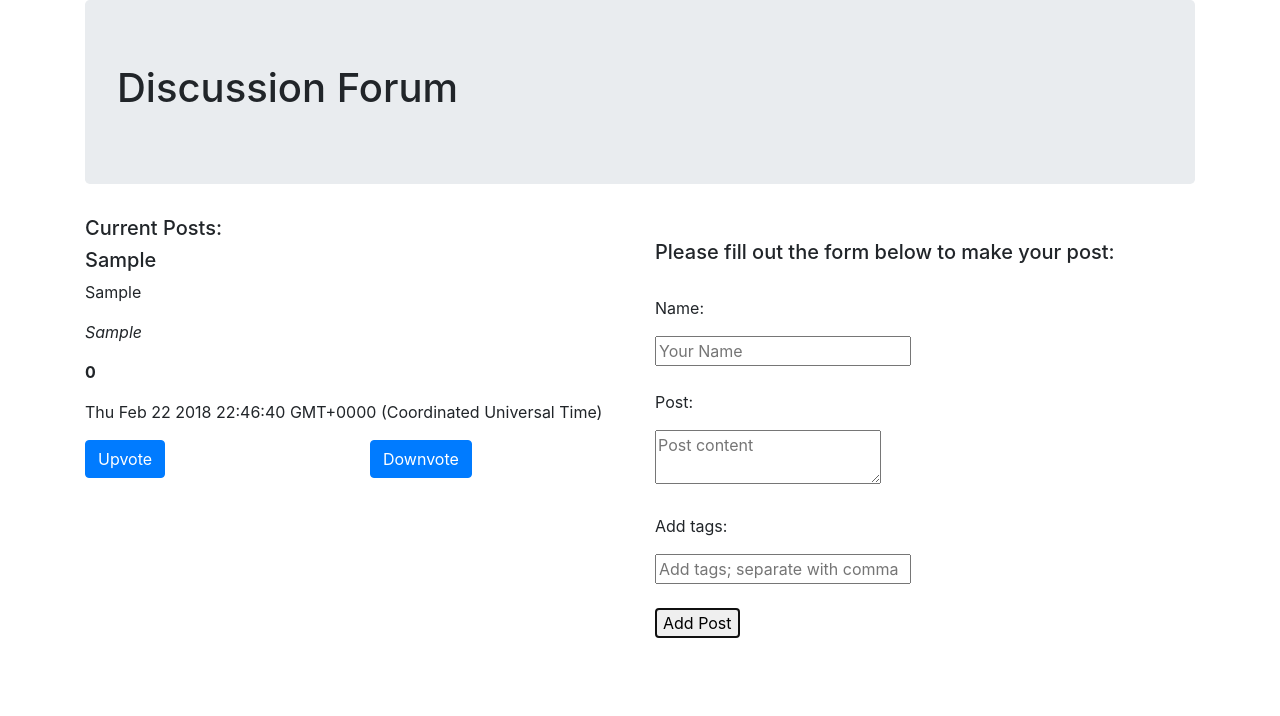
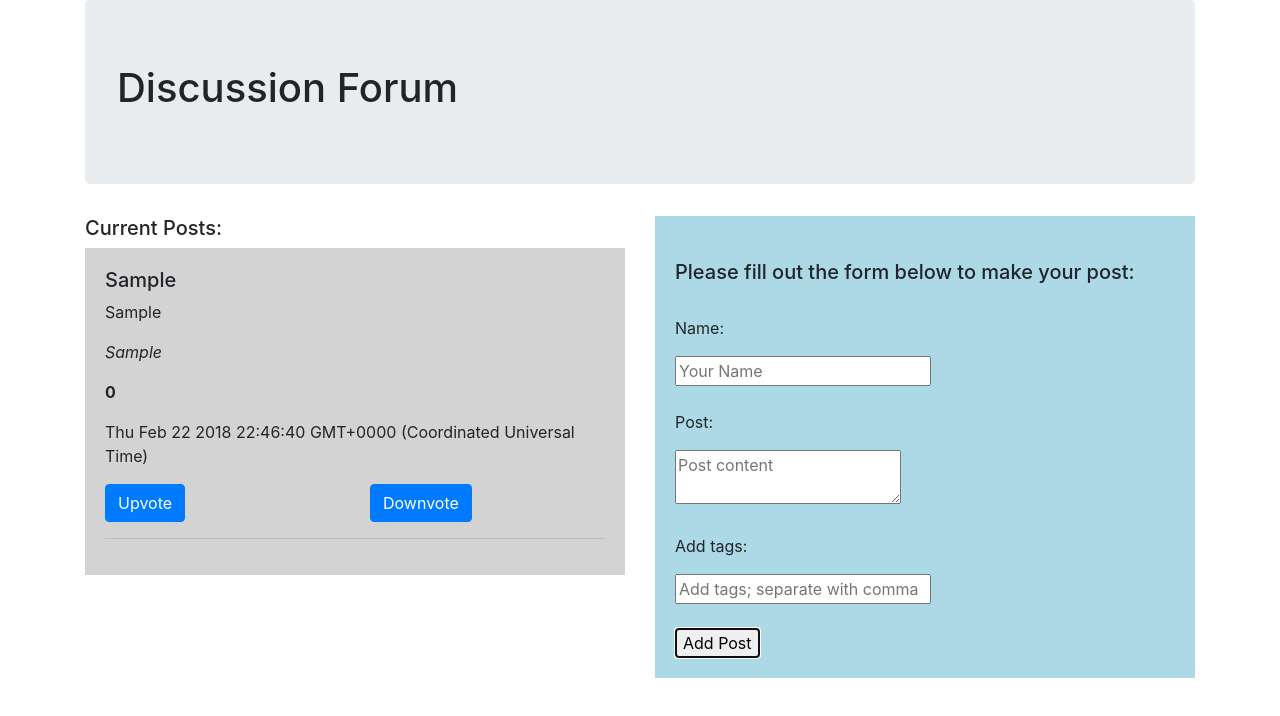
Before and after one commit to kevinmbabcock/redux-discussion-forum, a React app: page / in a window 1280 px wide. Both pictures are taken after typing "Sample", "Sample", "Sample" into the empty fields and a click on the button "Add Post". Shown: the top 716 px of the page. Built offline with nearby package versions, Linux system fonts and the light colour scheme.

Commit message:
add styling and formatting

```diff
--- a/src/components/NewPostForm.jsx
+++ b/src/components/NewPostForm.jsx
@@ -27,7 +27,7 @@ function NewPostForm(props){
   }
 
   return (
-    <div>
+    <div style={{backgroundColor: 'lightBlue', padding: '20px'}}>
       <br />
       <h5>Please fill out the form below to make your post:</h5>
       <br />
--- a/src/components/PostList.jsx
+++ b/src/components/PostList.jsx
@@ -18,7 +18,7 @@ function PostList(props){
           var post  = props.postList[postId];
           // code must started in the same line as return statement or the code must be wrapped in brackets
           return (
-              <div>
+              <div style={{backgroundColor: 'lightGrey', padding: '20px'}}>
                   <Post
                       author={post.author}
                       content={post.content}
@@ -35,6 +35,7 @@ function PostList(props){
                         <Downvote post={post}/>
                       </div>
                     </div>
+                    <hr></hr>
                   </div>);
         })}
       </div>
```
